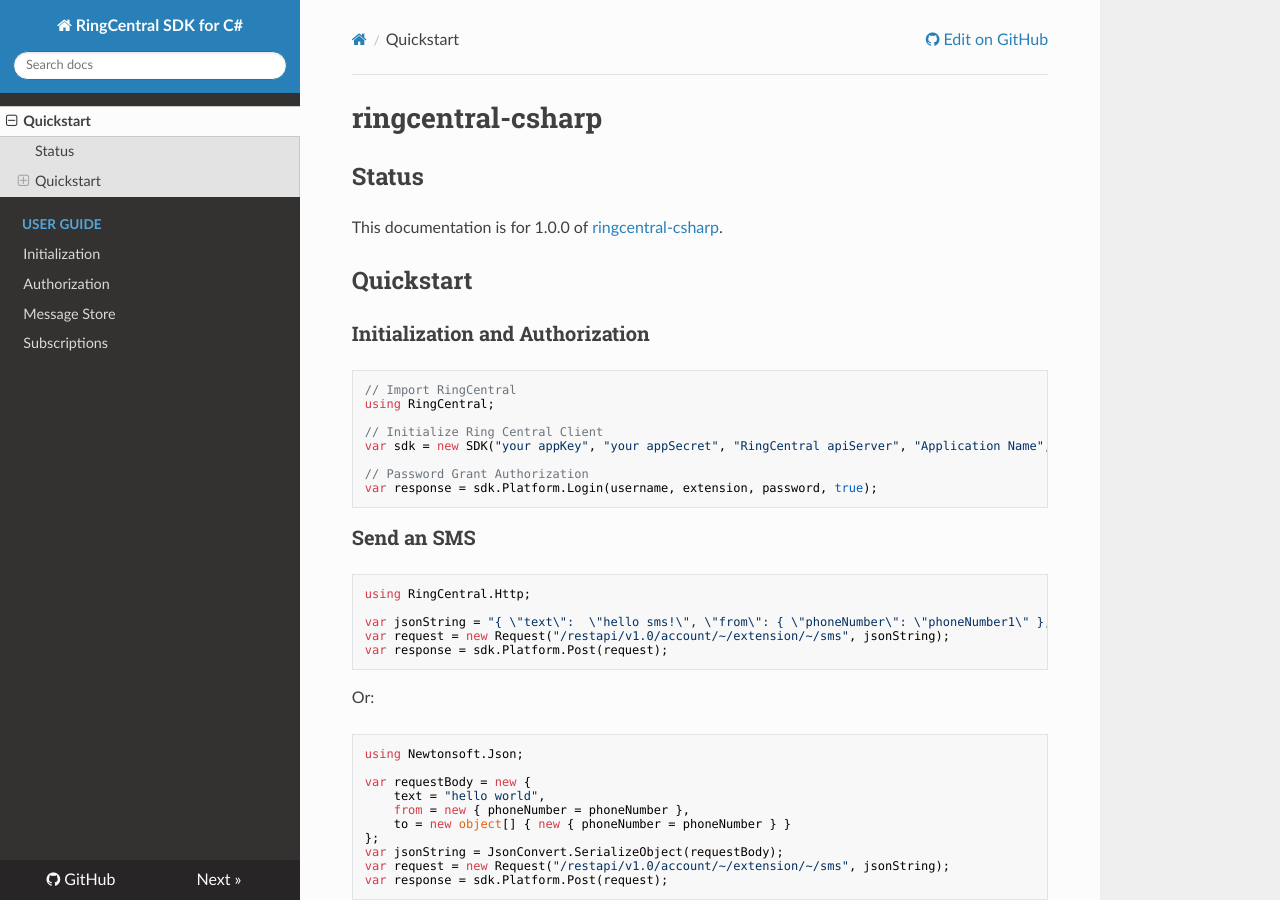
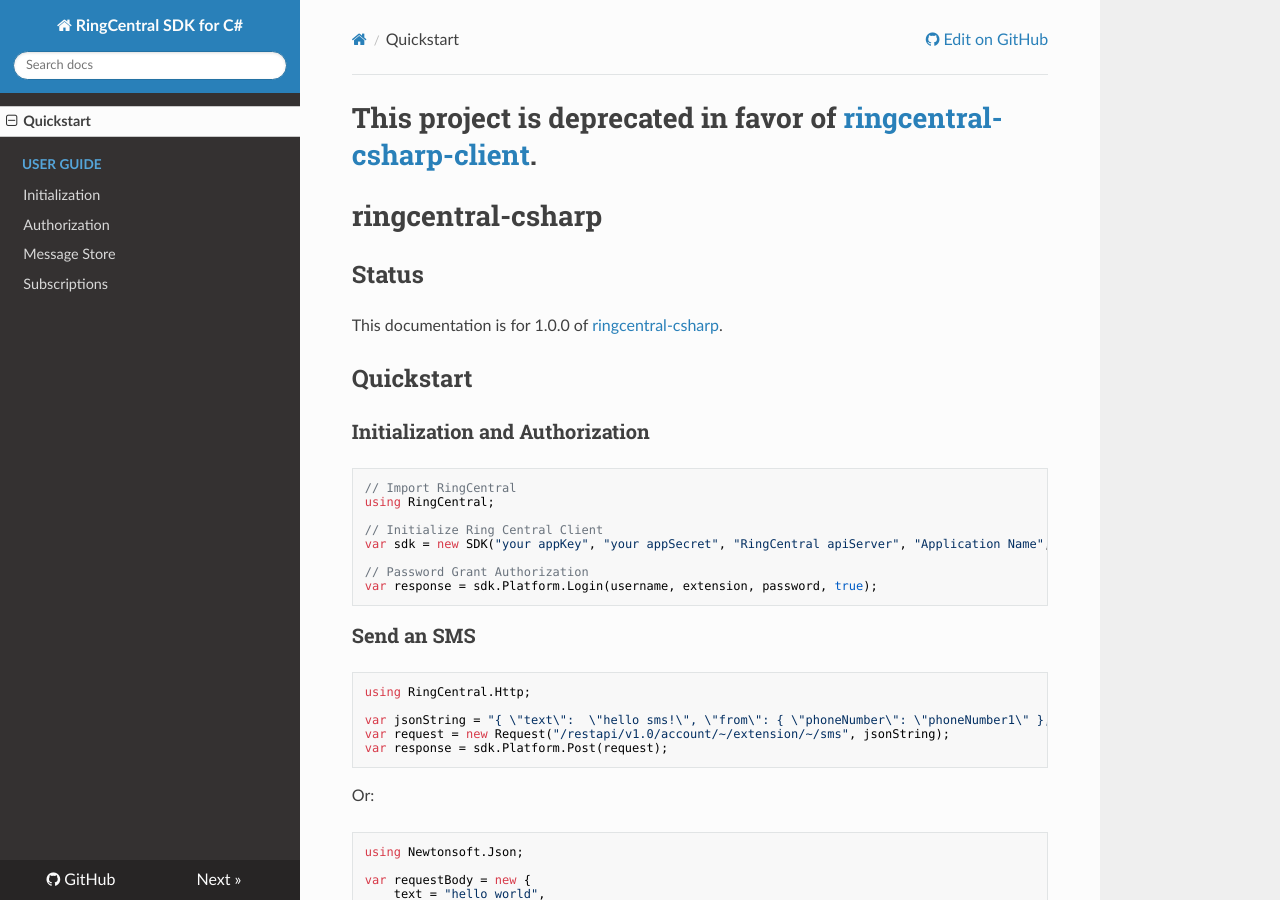
Before and after one commit to ringcentral/ringcentral-csharp, an MkDocs documentation site: the page built from docs/index.md, in a window 1280 px wide and 900 px high. Built offline with MkDocs 1.6.1, drawn with Linux system fonts in a browser that asks for light colours; nearby versions of some CDN libraries; old or Windows-style settings are respelled for this version of MkDocs.

Commit message:
Mark project as deprecated

```diff
--- a/docs/index.md
+++ b/docs/index.md
@@ -1,3 +1,5 @@
+# This project is deprecated in favor of [ringcentral-csharp-client](https://github.com/ringcentral/ringcentral-csharp-client).
+
 # ringcentral-csharp
 
 ## Status
```
